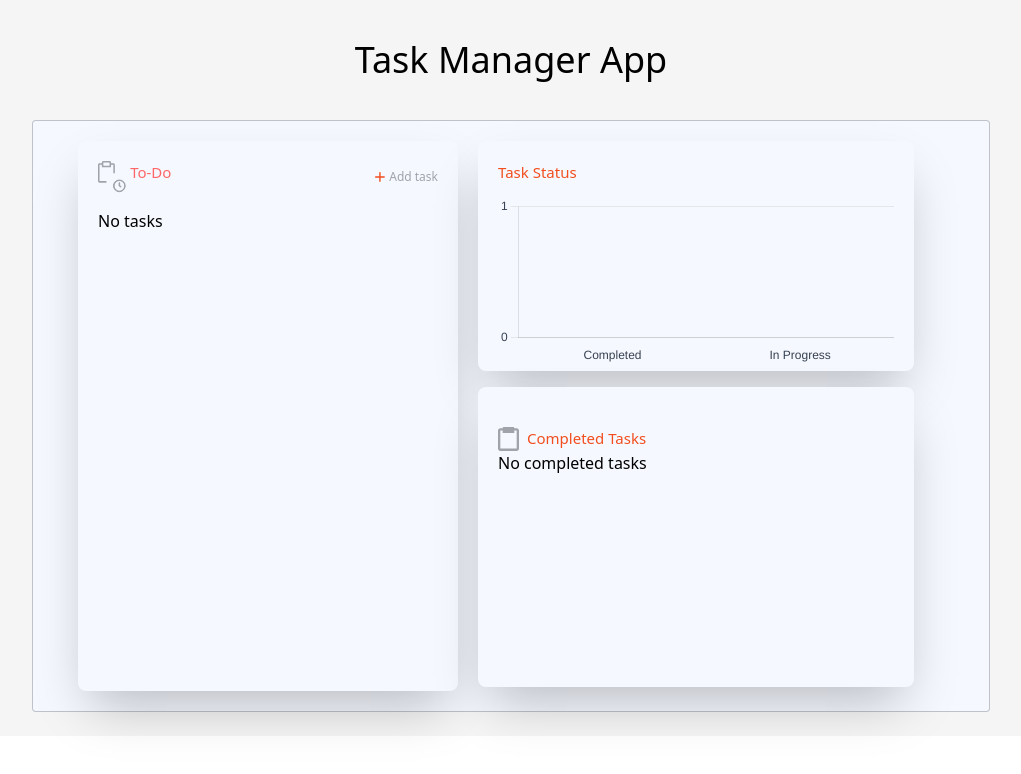
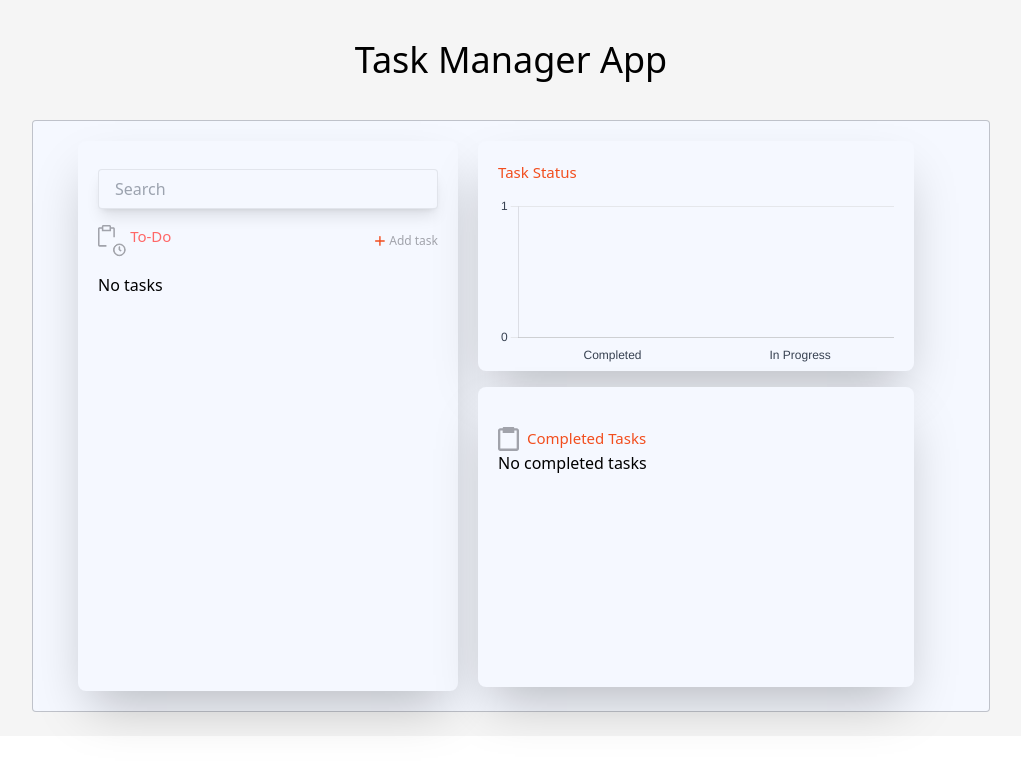
Before and after one commit to Azka190/taskmanager, a Next.js app: page / in a window 1280 px wide. Shown: the top 774 px of the page, without its empty margins (129-1150 px from the left). Built offline with nearby package versions, Linux system fonts and the light colour scheme.

Commit message:
FIX: search functionality

```diff
--- a/app/page.tsx
+++ b/app/page.tsx
@@ -18,6 +18,14 @@ const Page = () => {
   const [editTask, setEditTask] = useState<number | null>(null);
   const [message, setMessage] = useState("");
   const [showForm, setShowForm] = useState(false);
+  const [search, setSearch] = useState("");
+
+
+  const filteredTasks = mainTask.filter(
+    (t) =>
+      t.status === "Pending" &&
+      t.title.toLowerCase().includes(search.toLowerCase())
+  );
 
   useEffect(() =>{
     AOS.init({})
@@ -30,7 +38,9 @@ const Page = () => {
     }
   }, []);
 
-  // ✅ Save tasks to localStorage whenever mainTask changes
+
+
+
   useEffect(() => {
     localStorage.setItem("tasks", JSON.stringify(mainTask));
   }, [mainTask]);
@@ -88,7 +98,7 @@ const Page = () => {
     setMainTask(updatedTasks);
   };
 
-  // Separate pending and completed tasks
+
   // const pendingTasks = mainTask.filter((t) => t.status === "Pending");
   const completedTasks = mainTask.filter((t) => t.status === "Completed");
 
@@ -118,9 +128,18 @@ const Page = () => {
         Task Manager App
       </h1>
 
+
+
       <div data-aos="fade-up" data-aos-duration="3000" className="border border-[#A1A3AB]/[63%] max-w-[958px] w-full mx-auto bg-[#F5F8FF] rounded flex- gap-5">
-        <div className="max-w-[906px] mx-auto md:flex gap-5 p-5">
+
+
+      <div className="max-w-[906px] mx-auto md:flex gap-5 p-5">
+
           <div className="bg-[#F5F8FF] shadow-2xl  rounded-lg p-5 md:w-[466px] w-full h-[550px] overflow-y-scroll">
+          <div className="flex justify-center ">
+        <input type="text" placeholder="Search" onChange={(e) =>
+          setSearch(e.target.value)} className="w-[400px] bg-[#F5F8FF] shadow-lg rounded h-10 px-4 focus:outline-none mt-2 mb-4 border border-[#A1A3AB]/[23%] " />
+      </div>
             <div className="flex justify-between  items-center">
               <p className="flex gap-1 text-[#FF6767] text-[15px] font-medium">
                 <span>
@@ -168,7 +187,7 @@ const Page = () => {
             )}
 
             <TaskItem
-              tasks={mainTask.filter((t) => t.status === "Pending")}
+              tasks={filteredTasks}
               toggleStatus={toggleStatusByTask}
               editHandle={editHandleByTask}
               deleteHandle={deleteHandleByTask}
```
